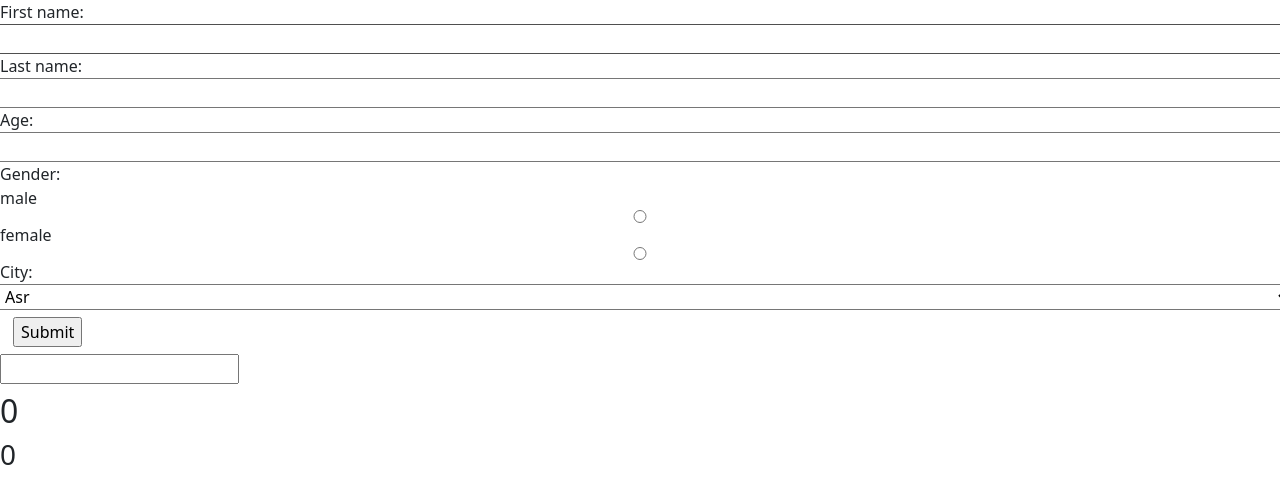
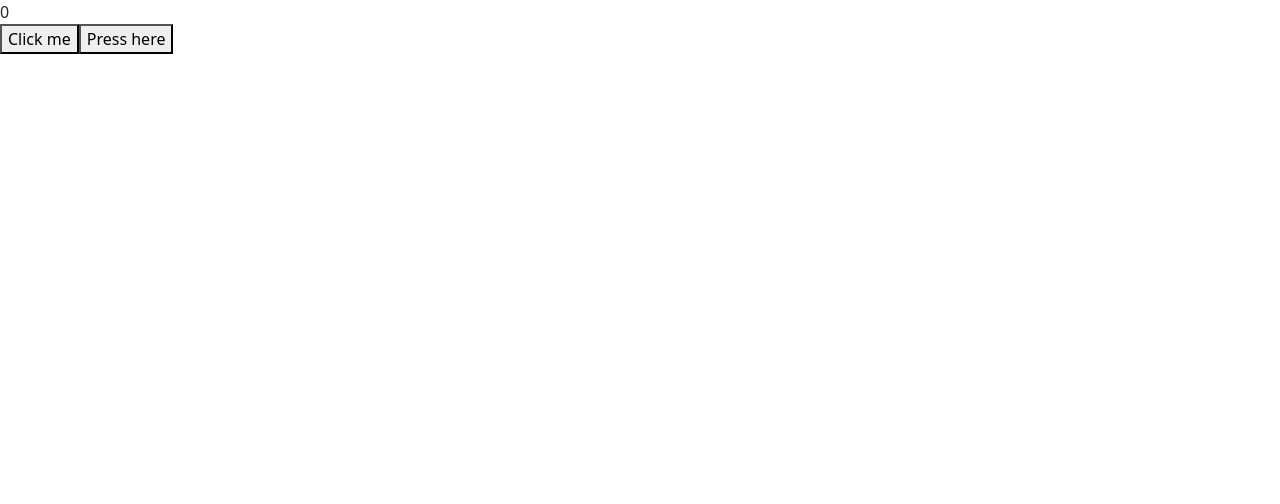
Before and after one commit to karanMalhii/useEffect-hook, a React (Vite) app: page / in a window 1280 px wide. Shown: the top 504 px of the page. Built offline with nearby package versions, Linux system fonts and the light colour scheme.

Commit message:
memo work

```diff
--- a/src/App.jsx
+++ b/src/App.jsx
@@ -14,6 +14,7 @@ import Bikramcounter from "./Components/Bikramcounter";
 import FirstExample from "./Components/useRefExamples/FirstExample";
 import Form from "./Components/Form";
 import SecondExample from "./Components/useRefExamples/SecondExample";
+import GrandFather from "./Components/memo/GrandFather";
 
 function App() {
   const [count, setCount] = useState(0);
@@ -29,10 +30,11 @@ function App() {
       {/* <FormTwo/> */}
       {/* <CounterTwo/> */}
       {/* <UseReducer /> */}
-      <Form/>
+      {/* <Form/> */}
       {/* <Bikramcounter/> */}
       {/* <FirstExample /> */}
-      <SecondExample/>
+      {/* <SecondExample/> */}
+      <GrandFather/>
     </>
   );
 }
--- /dev/null
+++ b/src/Components/memo/Daughter.jsx
@@ -0,0 +1,10 @@
+import React from 'react'
+
+export default function Daughter() {
+    console.log("Daughter");
+  return (
+    <div>
+
+    </div>
+  )
+}
--- /dev/null
+++ b/src/Components/memo/Father.jsx
@@ -0,0 +1,15 @@
+import React, { memo } from "react";
+import Son from "./Son";
+import Daughter from "./Daughter";
+
+function Father({ age }) {
+  console.log("Father");
+  return (
+    <div>
+      {age}
+      <Son />
+      <Daughter />
+    </div>
+  );
+}
+export default memo(Father);
--- /dev/null
+++ b/src/Components/memo/GrandFather.jsx
@@ -0,0 +1,21 @@
+import React, { useState } from "react";
+import Father from "./Father";
+
+export default function GrandFather() {
+  const [Count, setCount] = useState(0);
+  const [count2, setCount2] = useState(0);
+  console.log("Grand-father");
+
+  const increment = () => {
+    setCount(Count + 1);
+  };
+
+  return (
+    <div>
+      <Father age={Count}/>
+      <button onClick={increment}>Click me</button>
+      <button onClick={() => setCount2(count2 + 1)}>Press here</button>
+
+    </div>
+  );
+}
--- /dev/null
+++ b/src/Components/memo/Son.jsx
@@ -0,0 +1,6 @@
+import React from "react";
+
+export default function Son() {
+  console.log("Son");
+  return <div></div>;
+}
```
